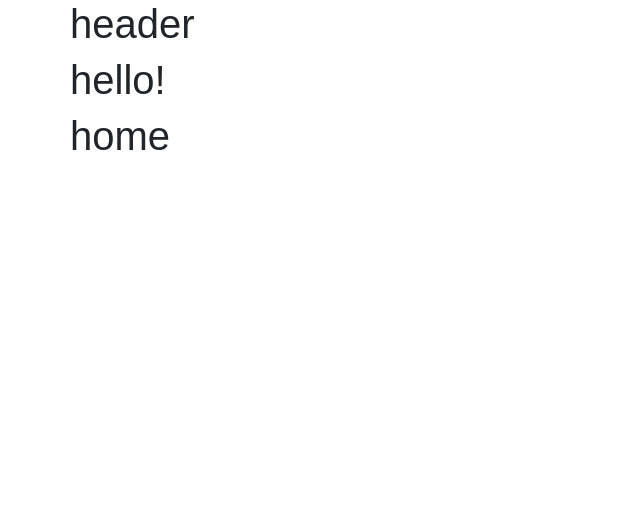
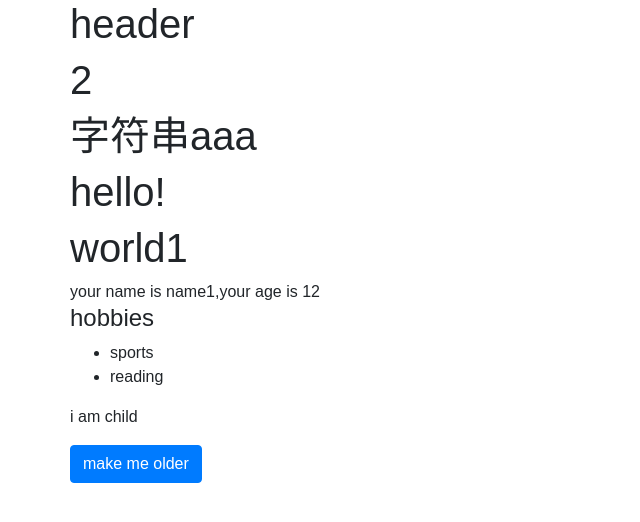
Before and after one commit to thelongmarch/react-app, a React app: page / in a window 1280 px wide. Shown: the top 522 px of the page, without its empty margins (0-640 px from the left). Built offline with nearby package versions, Linux system fonts and the light colour scheme.

Commit message:
modified

```diff
--- a/src/App.js
+++ b/src/App.js
@@ -3,7 +3,17 @@ import Header from './components/Header';
 import Home from './components/Home';
 
 class App extends Component {
+
     render() {
+        let content = "";
+        if(true){
+            content = "hello!";
+        }
+        const user = {
+            name:'jordon',
+            hobbies:["sports","reading"]
+        }
+
         return (
             <div className='container'>
                 <div className='row'>
@@ -13,12 +23,17 @@ class App extends Component {
                 </div>
                 <div className='row'>
                     <div className='col-xs-1'>
-                        <h1>hello!</h1>
+                        <h1>{1+1}</h1>
+                        <h1>{'字符串aaa'}</h1>
+                        <h1>{content}</h1>
+                        <h1>{true? "world1":"world2"}</h1>
                     </div>
                 </div>
                 <div className='row'>
                     <div className='col-xs-1'>
-                        <Home />
+                        <Home  name={"name1"} age={12} user={user}>
+                            <p>i am child</p>
+                        </Home>
                     </div>
                 </div>
             </div>
--- a/src/components/Home.js
+++ b/src/components/Home.js
@@ -1,15 +1,35 @@
 import React, { Component } from 'react';
+import PropTypes from 'prop-types';
 
 export default class Home extends Component {
+
   render() {
     return (
         <div className='container'>
             <div className='row'>
                 <div className='col-xs-1'>
-                    <h1>home</h1>
+                    <div>your name is {this.props.name},your age is {this.props.age}</div>
+                    <div>
+                        <h4>hobbies</h4>
+                        <ul>
+                            {this.props.user.hobbies.map((v,k)=><li key={k}>{v}</li>)}
+                        </ul>
+                    </div>
+
+                    <div>{this.props.children}</div>
+                    <button className="btn btn-primary" >make me older</button>
+
                 </div>
             </div>
         </div>
     );
   }
 }
+
+Home.propTypes ={
+    name:PropTypes.string,
+    age:PropTypes.number,
+    user:PropTypes.object,
+    children:PropTypes.element.isRequired
+
+}
```
